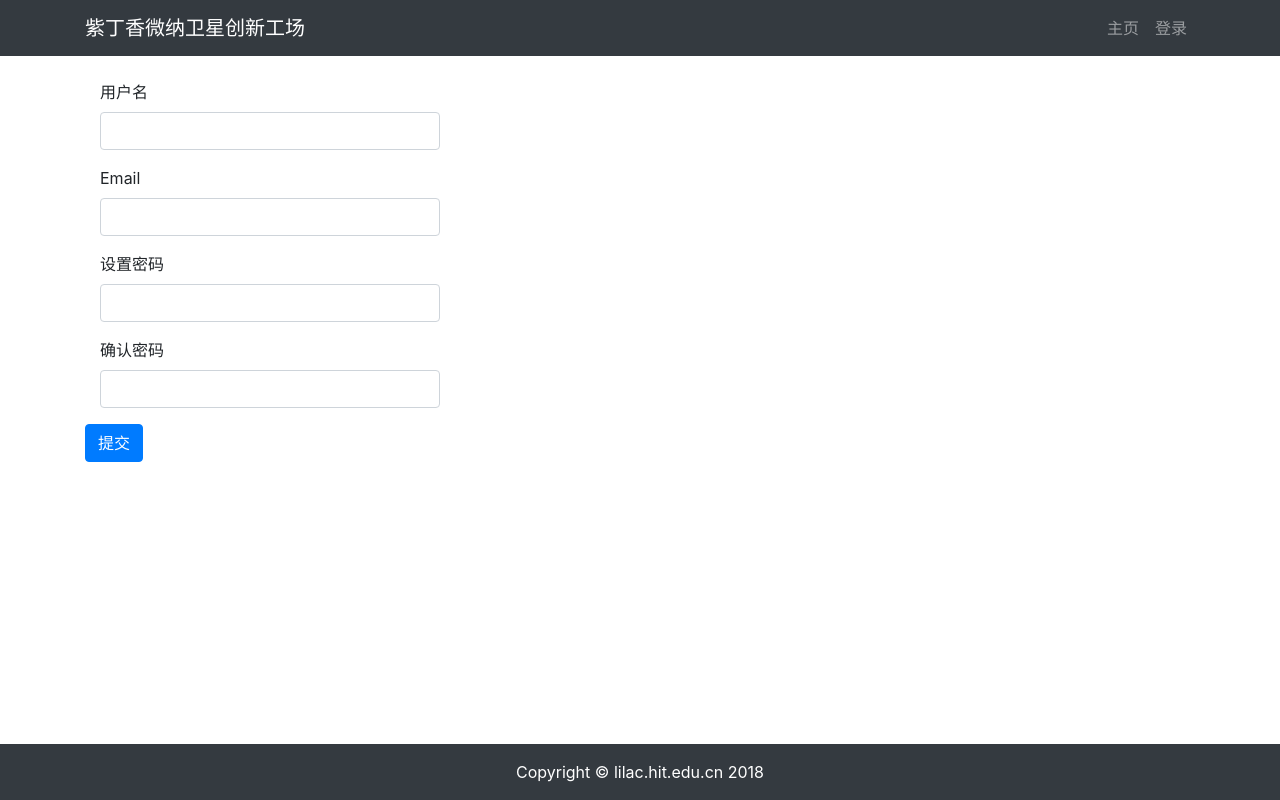
After one commit to znm707/LilacWorkShop_WEBsite, a Django app: page /user/register/ in a window 1280 px wide. The commit adds this page. Run offline with Django 3.2, Linux system fonts and the light colour scheme; some libraries are stand-ins or nearby versions.

Commit message:
基本注册功能, 能够校验邮箱是否正确
1. 增加了header的导航内容
2. 通过遍历School数据库确定注册权限

```diff
--- a/lilac_website/templates/header.html
+++ b/lilac_website/templates/header.html
@@ -12,10 +12,26 @@
         <li class="nav-item">
           <a class="nav-link" href="#">主页</a>
         </li>
-	<!-- -----------------------请*工程*相关的链接写在下方------------------------ -->
+        <!-- -----------------------请*工程*相关的链接写在下方------------------------ -->
 
-	<!-- -----------------------请*用户*相关的链接写在下方------------------------ -->
-
+        <!-- -----------------------请*用户*相关的链接写在下方------------------------ -->
+        {% if user.is_authenticated %}
+        <!-- 如果用户已经登录，则显示用户名下拉框 -->
+        <li class="nav-item dropdown">
+          <a class="nav-link dropdown-toggle" href="#" id="navbarDropdown" role="button" data-toggle="dropdown"
+            aria-haspopup="true" aria-expanded="false">
+            {{ user.username }}
+          </a>
+          <div class="dropdown-menu" aria-labelledby="navbarDropdown">
+            <a class="dropdown-item" href="{% url 'user:logout' %}">退出登录</a>
+          </div>
+        </li>
+        <!-- 如果用户未登录，则显示 “登录” -->
+        {% else %}
+        <li class="nav-item">
+          <a class="nav-link" href="{% url 'user:login' %}">登录</a>
+        </li>
+        {% endif %}
       </ul>
     </div>
 
--- /dev/null
+++ b/lilac_website/templates/user/register.html
@@ -0,0 +1,36 @@
+{% extends "base.html" %} {% load staticfiles %}
+{% block title %} 注册 {% endblock title %}
+{% block content %}
+<div class="container">
+    <div class="row">
+        <div class="col-12">
+            <br>
+            <form method="post" action=".">
+                {% csrf_token %}
+                <!-- 账号 -->
+                <div class="form-group col-md-4">
+                    <label for="username">用户名</label>
+                    <input type="text" class="form-control" id="username" name="username" required>
+                </div>
+                <!-- 邮箱 -->
+                <div class="form-group col-md-4">
+                    <label for="email">Email</label>
+                    <input type="text" class="form-control" id="email" name="email">
+                </div>
+                <!-- 密码 -->
+                <div class="form-group col-md-4">
+                    <label for="password">设置密码</label>
+                    <input type="password" class="form-control" id="password" name="password" required>
+                </div>
+                <!-- 确认密码 -->
+                <div class="form-group col-md-4">
+                    <label for="password2">确认密码</label>
+                    <input type="password" class="form-control" id="password2" name="password2" required>
+                </div>
+                <!-- 提交按钮 -->
+                <button type="submit" class="btn btn-primary">提交</button>
+            </form>
+        </div>
+    </div>
+</div>
+{% endblock content %}
--- a/lilac_website/user/forms.py
+++ b/lilac_website/user/forms.py
@@ -1,6 +1,8 @@
 # coding: utf-8
 
 from django import forms
+from django.contrib.auth.models import User
+from .models import School
 
 
 class UserLoginForm(forms.Form):
@@ -9,3 +11,48 @@ class UserLoginForm(forms.Form):
     '''
     username = forms.CharField()
     password = forms.CharField()
+
+
+class UserRegisterForm(forms.ModelForm):
+    '''
+        定义用户注册表单
+        其中复写了password字段
+    '''
+    # 复写 User 的密码
+    password = forms.CharField()
+    password2 = forms.CharField()
+    # 复写email字段
+    email = forms.EmailField()
+
+    class Meta:
+        model = User
+        fields = ('username',)
+
+    # 对两次输入的密码是否一致进行检查
+    def clean_password2(self):
+        print('in clean_password2')
+        data = self.cleaned_data
+        if data.get('password') == data.get('password2'):
+            return data.get('password')
+        else:
+            raise forms.ValidationError("密码输入不一致,请重试。")
+
+    def clean_email(self):
+        '''
+            对输入的email进行检查是否为可注册邮箱
+        '''
+        print('in clean_email')
+        data = self.cleaned_data
+        user_email = data.get('email')
+        user_email_domin = user_email[(user_email.find('@')+1):]  # 取出用户邮箱域名
+        print(user_email_domin)
+        schools = School.objects.all()
+        for school in schools:
+            if user_email_domin in school.school_emails:
+                return data.get('email')
+        raise forms.ValidationError("该邮箱暂不支持")
+
+# class ProfileForm(forms.ModelForm):
+#     class Meta:
+#         model = Profile
+#         fields = ('phone', 'avatar', 'bio')
--- a/lilac_website/user/urls.py
+++ b/lilac_website/user/urls.py
@@ -5,5 +5,10 @@ from . import views
 app_name = 'user'
 
 urlpatterns = [
-    path('login/', views.user_login, name='user_login'),
+    # 用户登录
+    path('login/', views.user_login, name='login'),
+    # 用户退出
+    path('logout/', views.user_logout, name='logout'),
+    # 用户注册
+    path('register/', views.user_register, name='register'),
 ]
--- a/lilac_website/user/views.py
+++ b/lilac_website/user/views.py
@@ -1,11 +1,20 @@
 from django.shortcuts import render, HttpResponse
-from .forms import UserLoginForm
 # 认证组件
-from django.contrib.auth import authenticate, login
+from django.contrib.auth import authenticate, login, logout
+from .forms import UserLoginForm, UserRegisterForm
 
 
 # Create your views here.
 def user_login(request):
+    """
+        登录页面的view方法, 自动调用django的认证模块的登录
+
+        Args:
+            None
+
+        Returns:
+            None
+    """
     if request.method == 'POST':
         user_login_form = UserLoginForm(data=request.POST)
         if user_login_form.is_valid():
@@ -24,3 +33,41 @@ def user_login(request):
         return render(request, 'user/login.html', context)
     else:
         return HttpResponse("请使用POST或者GET方法")
+
+
+def user_logout(request):
+    """
+        注销页面的view方法, 自动调用django的认证模块的logout
+
+        Args:
+            None
+
+        Returns:
+            None
+    """
+    logout(request)
+    return HttpResponse("TODO: 登出成功")
+
+
+# 用户注册
+def user_register(request):
+    if request.method == 'POST':
+        user_register_form = UserRegisterForm(data=request.POST)
+        if user_register_form.is_valid():
+            new_user = user_register_form.save(commit=False)
+            # 设置密码
+            new_user.set_password(user_register_form.cleaned_data['password'])
+            new_user.save()
+            # 保存好数据后立即登录并返回博客列表页面
+            login(request, new_user)
+            return HttpResponse("TODO: 注册成功")
+        else:
+            print("error")
+            print(user_register_form.errors)
+            return HttpResponse(user_register_form.errors)
+    elif request.method == 'GET':
+        user_register_form = UserRegisterForm()
+        context = {'form': user_register_form}
+        return render(request, 'user/register.html', context)
+    else:
+        return HttpResponse("请使用GET或POST请求数据")
```
